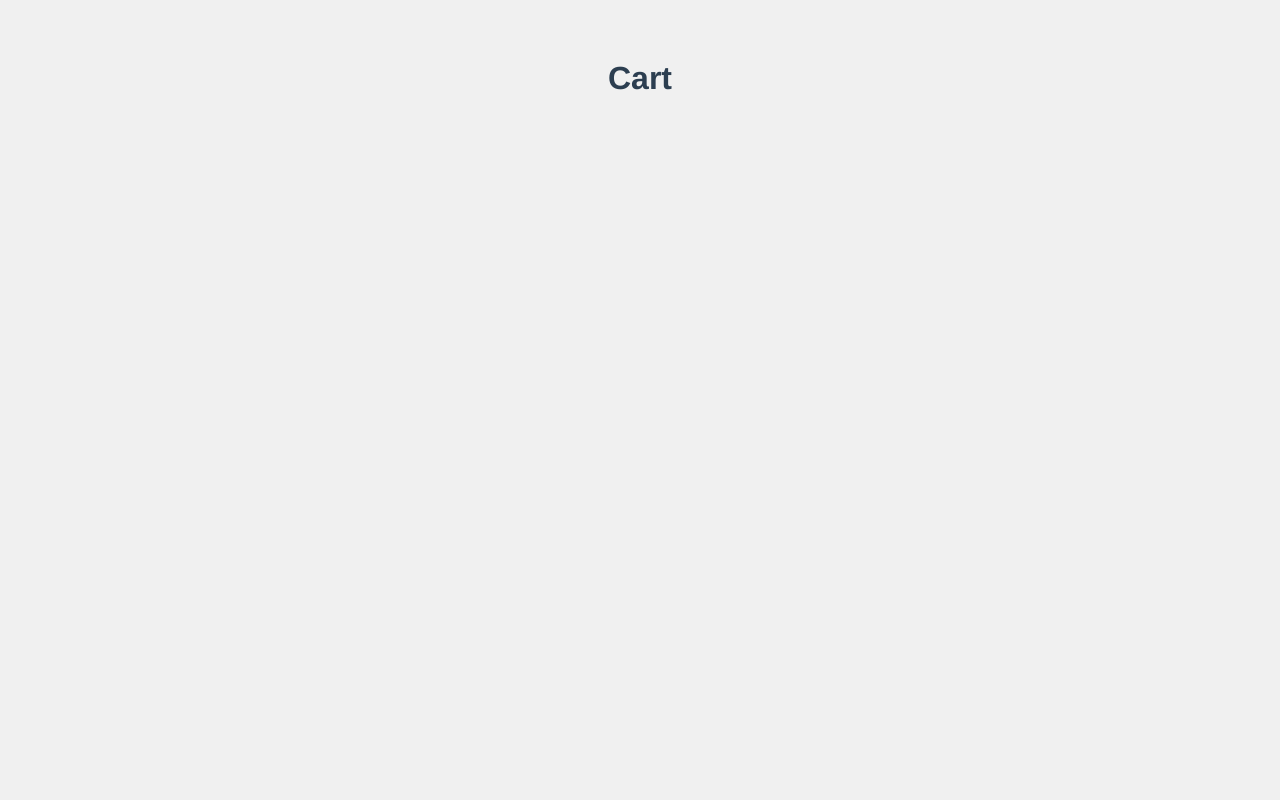
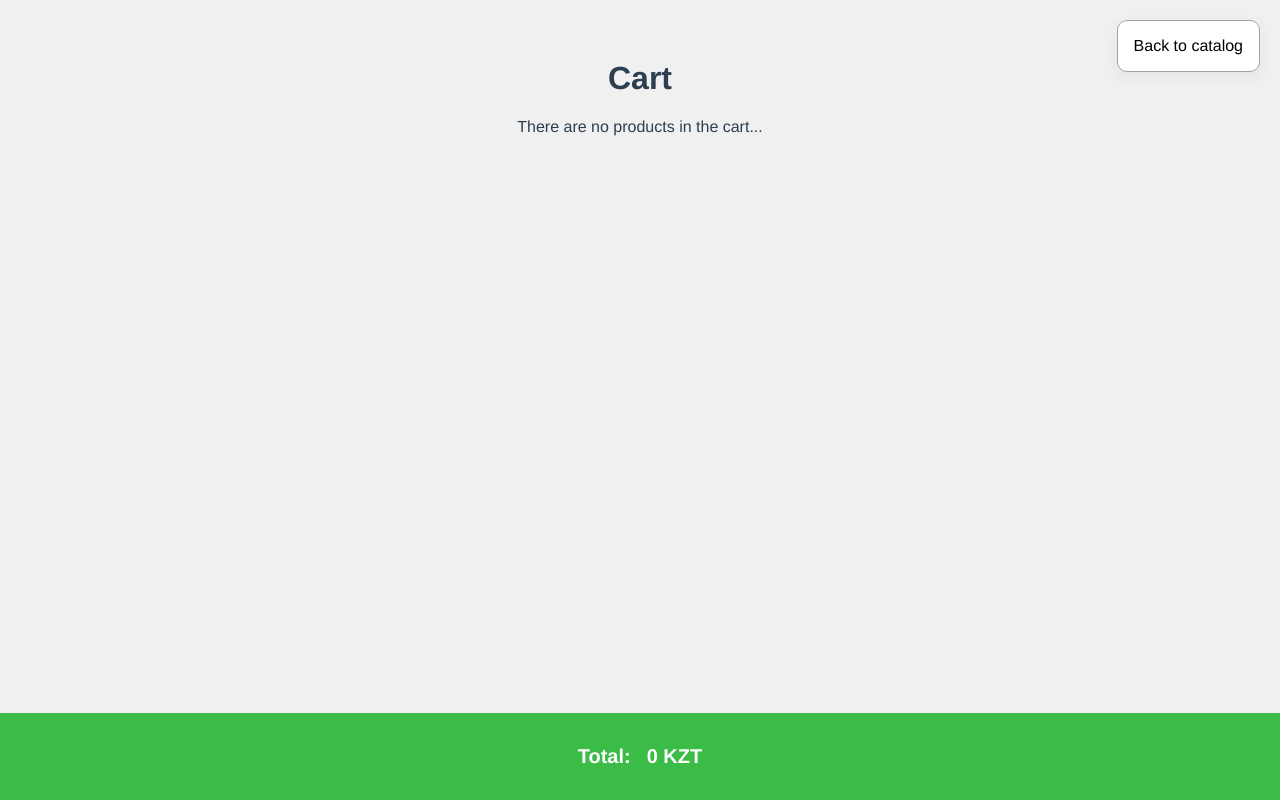
Before and after one commit to cheburek404/Online-Shop, a Vue app: page /cart in a window 1280 px wide. Built offline with nearby package versions, Linux system fonts and the light colour scheme.

Commit message:
counting total in the cart vue and buttons + and - on the goods

```diff
--- a/src/assets/styles/styles.scss
+++ b/src/assets/styles/styles.scss
@@ -3,3 +3,28 @@
 body {
     background-color: #f0f0f0;
 }
+
+.btn {
+    color: #fff;
+    background-color: #3bbc46;
+    border: 1px solid #fff;
+    border-radius: 8px;
+    padding: $padding $padding*2;
+    transition: background-color .1s, border .1s linear;
+
+    &:hover {
+        border: 1px solid #55C85E;
+        background-color: #55C85E;
+        box-shadow: rgba(160, 160, 160, 0.15) 0px 5px 15px 0px;
+    }
+
+    &__delete {
+        background-color: #BC3B3B !important;
+        transition: background-color .1s, border .1s linear;
+
+        &:hover {
+            border: 1px solid #D15454;
+            background-color: #D15454 !important;
+        }
+    }
+}
--- a/src/components/Cart.vue
+++ b/src/components/Cart.vue
@@ -1,18 +1,29 @@
 <template>
     <div class="cart">
+        <router-link
+            :to="{ name: 'Catalog' }">
+            <div class="catalog__link">Back to catalog</div>
+        </router-link>
         <h1>Cart</h1>
+        <p v-if="!CART.length">There are no products in the cart...</p>
         <cart-item
-            v-for="(item, index) in cart_data"
+            v-for="(item, index) in CART"
             :key="item.article"
             :cart_item_data="item"
             @deleteFromCart="deleteFromCart(index)"
+            @increment="increment(index)"
+            @decrement="decrement(index)"
         />
+        <div class="cart__total">
+            <p class="total__name">Total:</p>
+            <p>{{ cartTotalCost }} KZT</p>
+        </div>
     </div>
 </template>
 
 <script>
 import CartItem from './CartItem.vue';
-import { mapActions } from 'vuex';
+import { mapActions, mapGetters } from 'vuex';
 
 export default {
     name: "Cart",
@@ -29,16 +40,53 @@ export default {
     },
     methods: {
         ...mapActions([
+            'INCREMENT_CART_ITEM',
+            'DECREMENT_CART_ITEM',
             'DELETE_FROM_CART'
         ]),
+        increment(index) {
+            this.INCREMENT_CART_ITEM(index);
+        },
+        decrement(index) {
+            this.DECREMENT_CART_ITEM(index);
+        },
         deleteFromCart(index) {
             this.DELETE_FROM_CART(index);
         }
-    }
+    },
+    computed: {
+        ...mapGetters([
+            'CART'
+        ]),
+        cartTotalCost() {
+            return this.CART.map(el => Math.floor(el.price) * el.quantity).reduce((acc, el) => acc = acc + el, 0);
+        }
+    },
 
 }
 </script>
 
-<style>
+<style lang="scss">
+    .cart {
+        margin-bottom: 100px;
+        &__total {
+            position: fixed;
+            bottom: 0;
+            right: 0;
+            left: 0;
+            padding: 12px;
+            display: flex;
+            justify-content: center;
+            font-size: 20px;
+            font-weight: 600;
+            color: #fff;
+            background-color: #3bbc46;
+        }
+        .total__name {
+            margin-right: $margin * 2;
+
+        }
+    }
+
 
 </style>
--- a/src/components/CartItem.vue
+++ b/src/components/CartItem.vue
@@ -12,11 +12,15 @@
         </div>
         <div class="cart-item__quantity">
             <p>Quantity:</p>
-            {{ cart_item_data.quantity }}
+            <span>
+                <span class="quantity__btn" @click="decrementItem">-</span>
+                {{ cart_item_data.quantity }}
+                <span class="quantity__btn" @click="incrementItem">+</span>
+            </span>
         </div>
         <button
             @click="deleteFromCart"
-            class="btn"
+            class="btn btn__delete"
         >
             Delete
         </button>
@@ -39,14 +43,17 @@ export default {
         }
     },
     methods: {
+        decrementItem() {
+            this.$emit('decrement');
+        },
+        incrementItem() {
+            this.$emit('increment');
+        },
         deleteFromCart() {
             this.$emit('deleteFromCart')
-        }
+        },
     },
-    mounted() {
-        const cartItemData = this.cart_item_data;
-        cartItemData.quantity = 1;
-    },
+
 
 }
 </script>
@@ -70,5 +77,9 @@ export default {
             height: 200px;
             width: 200px;
         }
+
+        .quantity__btn {
+            cursor: pointer;
+        }
     }
 </style>
--- a/src/vuex/vuex.js
+++ b/src/vuex/vuex.js
@@ -28,6 +28,13 @@ const store = createStore({
         REMOVE_FROM_CART: (state, index) => {
             state.cart.splice(index, 1)
         },
+        INCREMENT: (state, index) => {
+            state.cart[index].quantity++
+        },
+        DECREMENT: (state, index) => {
+            if(state.cart[index].quantity > 1)
+                state.cart[index].quantity--
+        }
     },
     actions: {
         GET_PRODUCTS_FROM_API({commit}) {
@@ -45,6 +52,12 @@ const store = createStore({
         ADD_TO_CART({commit}, product) {
             commit('SET_CART', product);
         },
+        INCREMENT_CART_ITEM({commit}, index) {
+            commit('INCREMENT', index)
+        },
+        DECREMENT_CART_ITEM({commit}, index) {
+            commit('DECREMENT', index)
+        },
         DELETE_FROM_CART({commit}, index) {
             commit('REMOVE_FROM_CART', index)
         }
```
